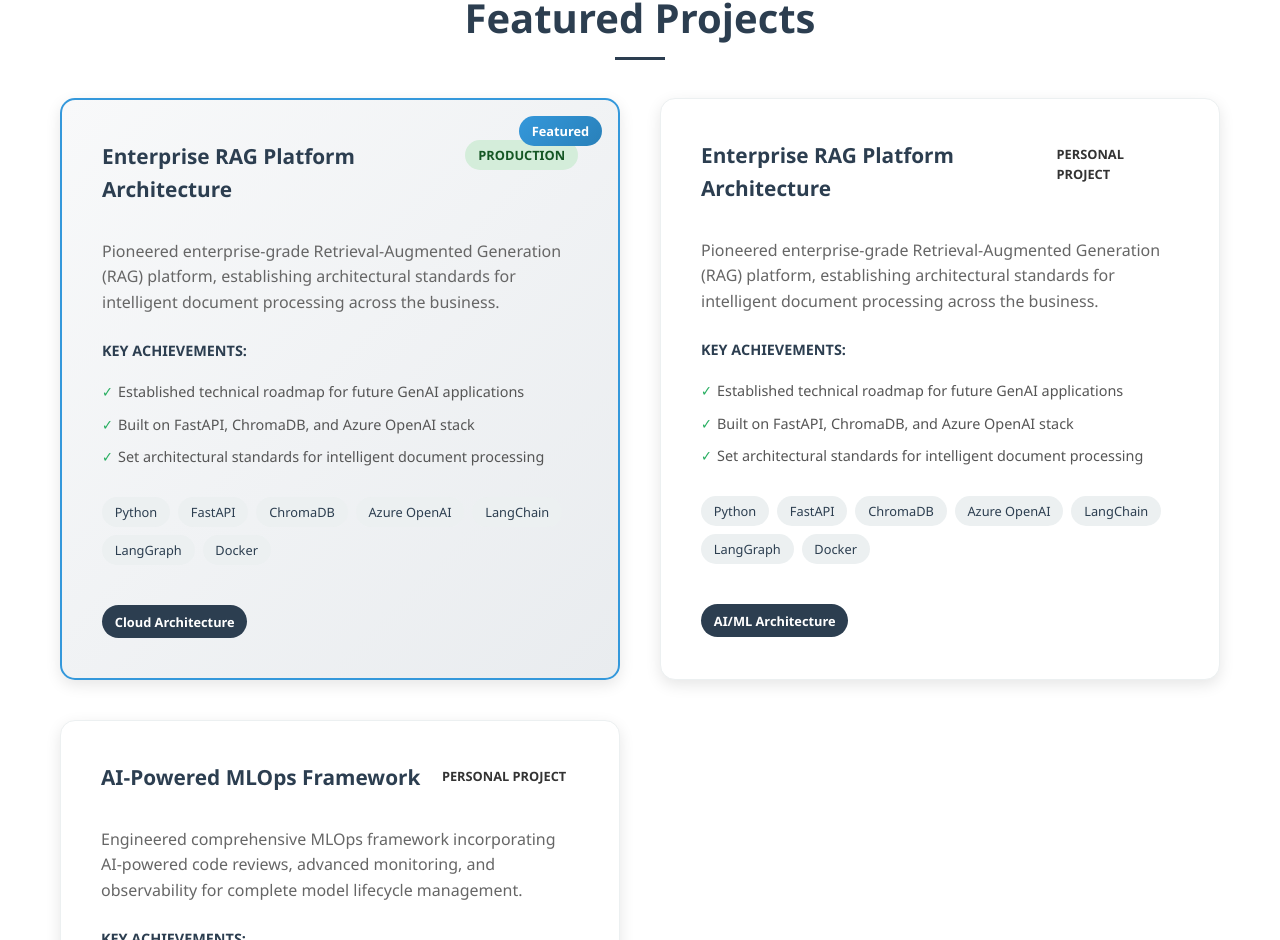
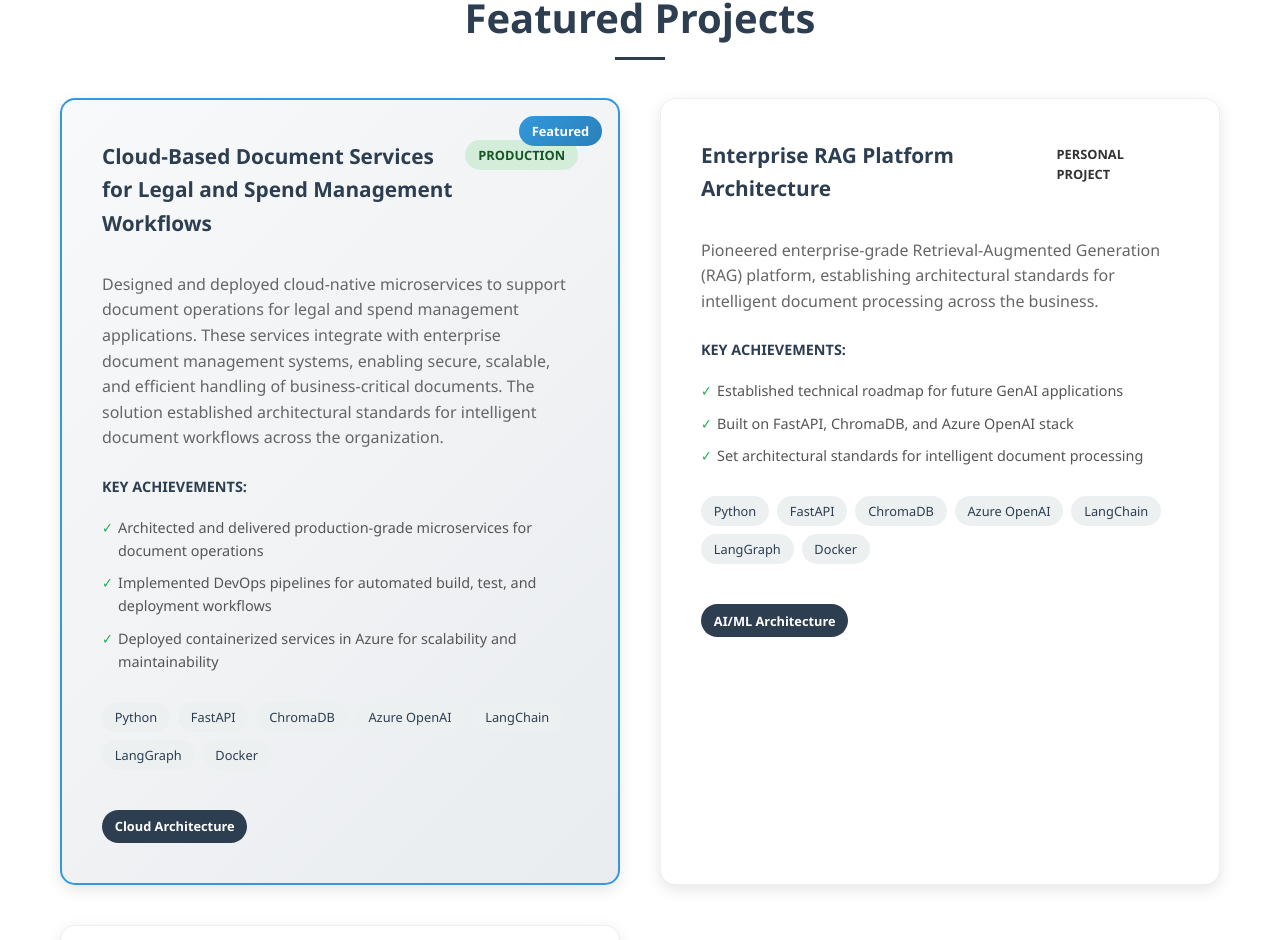
Before and after one commit to divyasivamurugan/divyasivamurugan.github.io, a React (Create React App) app: page / in a window 1280 px wide. Shown: the part 2271-3211 px from the top of the page. Built offline with nearby package versions, Linux system fonts and the light colour scheme.

Commit message:
Updated Experience

```diff
--- a/src/App.js
+++ b/src/App.js
@@ -34,13 +34,13 @@ const portfolioData = {
   ],
   projects: [
      {
-      title: "Enterprise RAG Platform Architecture",
-      description: "Pioneered  enterprise-grade Retrieval-Augmented Generation (RAG) platform, establishing architectural standards for intelligent document processing across the business.",
+      title: "Cloud-Based Document Services for Legal and Spend Management Workflows",
+      description: "Designed and deployed cloud-native microservices to support document operations for legal and spend management applications. These services integrate with enterprise document management systems, enabling secure, scalable, and efficient handling of business-critical documents. The solution established architectural standards for intelligent document workflows across the organization.",
       technologies: ["Python", "FastAPI", "ChromaDB", "Azure OpenAI", "LangChain", "LangGraph", "Docker"],
       highlights: [
-        "Established technical roadmap for future GenAI applications",
-        "Built on FastAPI, ChromaDB, and Azure OpenAI stack",
-        "Set architectural standards for intelligent document processing"
+        "Architected and delivered production-grade microservices for document operations",
+        "Implemented DevOps pipelines for automated build, test, and deployment workflows",
+        "Deployed containerized services in Azure for scalability and maintainability"
       ],
       status: "Production",
       category: "Cloud Architecture"
```
